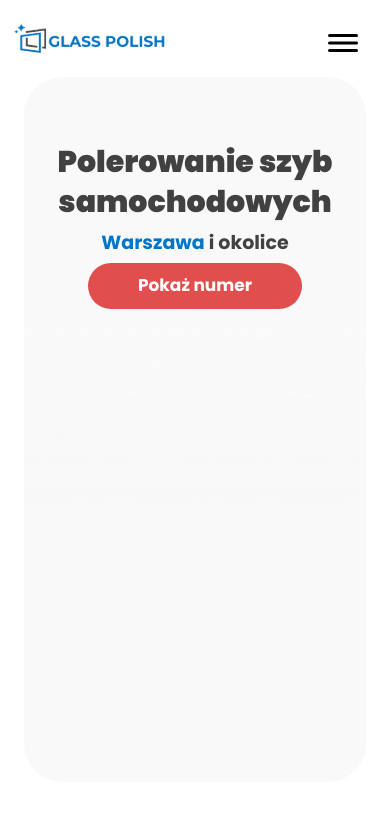
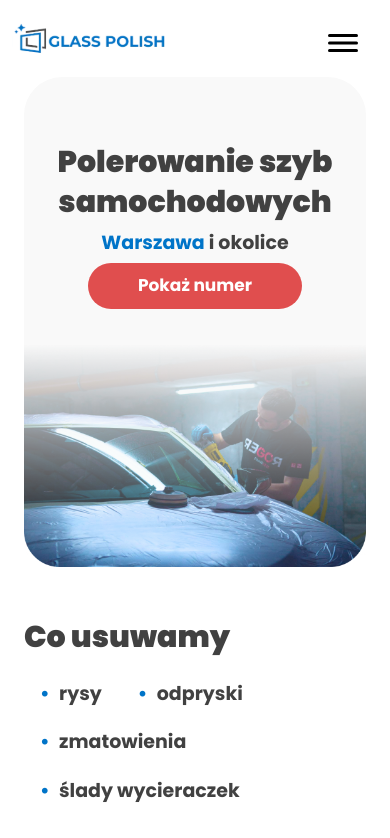
Before and after one commit to jaroslaw-filipiak/glass-polish, a Nuxt app: page /szyby-samochodowe-warszawa in a window 390 px wide. Shown: the top 838 px of the page. Built offline with nearby package versions, Linux system fonts and the light colour scheme.

Commit message:
hero mobile img

```diff
--- a/components/Hero.vue
+++ b/components/Hero.vue
@@ -58,9 +58,9 @@
     &--img {
       @apply absolute lg:relative bottom-0 left-0  max-lg:h-3/6 max-lg:w-full bg-cover bg-no-repeat max-lg:rounded-bl-[38px] max-lg:rounded-br-[38px];
 
-      // @media (max-width: 1024px) {
-      //   background-image: imgMobile;
-      // }
+      @media (max-width: 1024px) {
+        background-image: '@/assets/img/hero--mobile.png';
+      }
     }
 
     &--overflow {
@@ -68,7 +68,8 @@
     }
 
     &--inner {
-      @apply max-lg:pt-[65px] max-lg:pb-[263px] bg-gray rounded-[38px]  relative w-full flex flex-col items-center  lg:flex-row lg:justify-start lg:pl-[59px] lg:pr-[84px] lg:relative lg:items-stretch lg:gap-12 xl:h-[436px];
+      @apply max-lg:pt-[65px]  bg-gray rounded-[38px]  w-full flex flex-col items-center  lg:flex-row lg:justify-start lg:pl-[59px] lg:pr-[84px] relative lg:items-stretch lg:gap-12 xl:h-[436px];
+      // max-lg:pb-[263px]
     }
 
     h1,
--- a/pages/szyby-samochodowe-warszawa.vue
+++ b/pages/szyby-samochodowe-warszawa.vue
@@ -12,10 +12,12 @@
           src="@/assets/img/hero--desktop.png"
           alt=""
         />
-        <img
-          class="w-full lg:hidden"
-          src="@/assets/img/hero--mobile--overflow.png"
-        />
+        <div class="img--mobile-wrapper relative">
+          <img
+            class="w-full lg:hidden mt-9"
+            src="@/assets/img/hero--mobile.png"
+          />
+        </div>
       </div>
     </Hero>
     <Features :list="features" />
```
Also changed, not shown: assets/img/hero--mobile.png.
